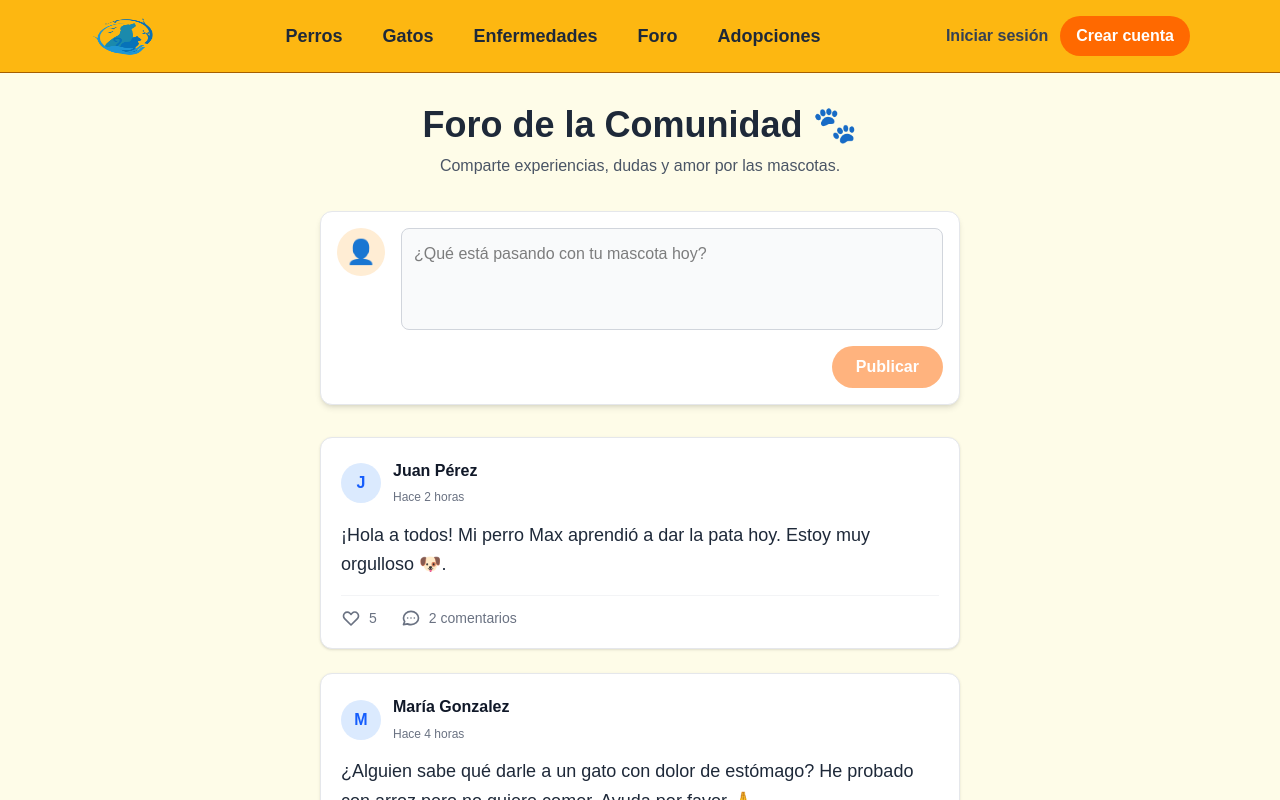
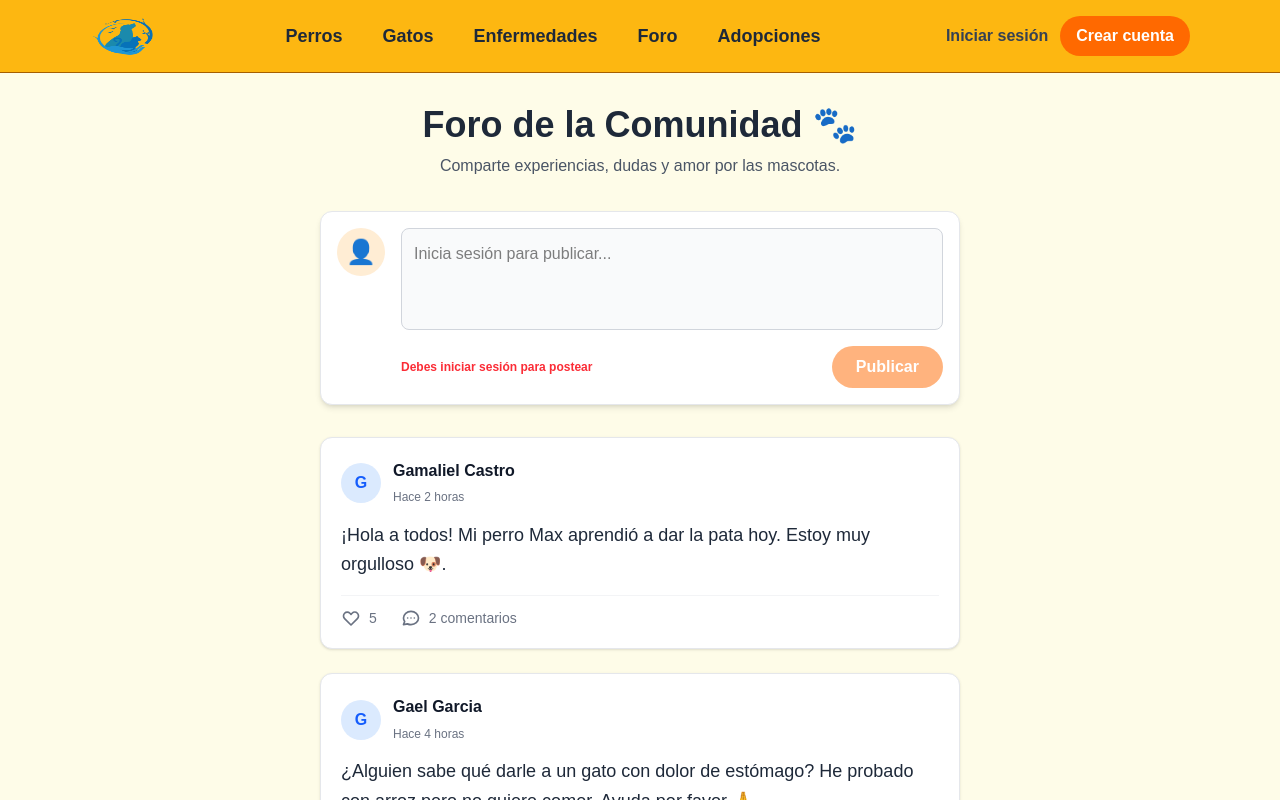
Before and after one commit to RicardoChavira1/prueba1, a Next.js app: page /dashboard/foro in a window 1280 px wide. Shown: the top 800 px of the page. Built offline with nearby package versions, Linux system fonts and the light colour scheme; no server answers.

Commit message:
Update page.tsx

```diff
--- a/app/dashboard/foro/page.tsx
+++ b/app/dashboard/foro/page.tsx
@@ -1,9 +1,11 @@
 "use client";
-import { useState } from "react";
+import { useState, useEffect } from "react";
 import Header from "@/Components/Header";
 import Link from "next/link";
+import { auth } from "../../../lib/firebase-client";
+import { onAuthStateChanged, User } from "firebase/auth";
 
-// Definimos una interfaz temporal para nuestros datos de prueba
+// Metodo para guardar
 type Post = {
   id: number;
   autor: string;
@@ -13,11 +15,11 @@ type Post = {
   comentarios: number;
 };
 
-// Datos de prueba (Hardcoded) para visualizar el diseño antes de usar Firebase
+// Datos de prueba (Hardcoded)
 const postsIniciales: Post[] = [
   {
     id: 1,
-    autor: "Juan Pérez",
+    autor: "Gamaliel Castro",
     contenido: "¡Hola a todos! Mi perro Max aprendió a dar la pata hoy. Estoy muy orgulloso 🐶.",
     fecha: "Hace 2 horas",
     likes: 5,
@@ -25,7 +27,7 @@ const postsIniciales: Post[] = [
   },
   {
     id: 2,
-    autor: "María Gonzalez",
+    autor: "Gael Garcia",
     contenido: "¿Alguien sabe qué darle a un gato con dolor de estómago? He probado con arroz pero no quiere comer. Ayuda por favor 🙏",
     fecha: "Hace 4 horas",
     likes: 12,
@@ -45,22 +47,40 @@ export default function ForoPage() {
   const [posts, setPosts] = useState<Post[]>(postsIniciales);
   const [nuevoPost, setNuevoPost] = useState("");
 
-  // Función simulada para agregar un post a la lista visualmente
+  // --- Estado para el usuario autenticado ---
+  const [user, setUser] = useState<User | null>(null);
+
+  // --- Detectar usuario al cargar la página ---
+  useEffect(() => {
+    const unsubscribe = onAuthStateChanged(auth, (currentUser) => {
+        setUser(currentUser);
+    });
+    return () => unsubscribe();
+  }, []);
+
   const handlePublicar = (e: React.FormEvent) => {
     e.preventDefault();
     if (!nuevoPost.trim()) return;
 
+    // --- LÓGICA: Determinar el nombre a mostrar ---
+    // 1. Si hay usuario y tiene nombre (displayName), usamos ese.
+    // 2. Si hay usuario pero no nombre, usamos el email.
+    // 3. Si no hay usuario (caso raro si proteges la ruta), ponemos "Anónimo".
+    const nombreAutor = user
+        ? (user.displayName || user.email?.split('@')[0] || "Usuario sin nombre")
+        : "Anónimo";
+
     const postTemporal: Post = {
       id: Date.now(),
-      autor: "Usuario Actual", // Esto luego vendrá de Firebase Auth
+      autor: nombreAutor, // ¡Aquí usamos el nombre real!
       contenido: nuevoPost,
       fecha: "Ahora mismo",
       likes: 0,
       comentarios: 0,
     };
 
-    setPosts([postTemporal, ...posts]); // Agregamos al inicio de la lista
-    setNuevoPost(""); // Limpiamos el input
+    setPosts([postTemporal, ...posts]);
+    setNuevoPost("");
   };
 
   return (
@@ -69,33 +89,40 @@ export default function ForoPage() {
 
       <main className="flex-grow container mx-auto px-4 py-8 max-w-2xl">
 
-        {/* Título de la Sección */}
         <div className="mb-8 text-center">
           <h1 className="text-4xl font-bold text-gray-800 mb-2">Foro de la Comunidad 🐾</h1>
           <p className="text-gray-600">Comparte experiencias, dudas y amor por las mascotas.</p>
         </div>
 
-        {/* --- ÁREA DE CREAR PUBLICACIÓN (INPUT) --- */}
+        {/* --- ÁREA DE CREAR PUBLICACIÓN --- */}
         <section className="bg-white p-4 rounded-xl shadow-md border border-gray-200 mb-8">
           <form onSubmit={handlePublicar}>
             <div className="flex gap-4">
-              {/* Avatar Simulado */}
-              <div className="w-12 h-12 rounded-full bg-orange-100 flex items-center justify-center text-2xl">
-                👤
+              <div className="w-12 h-12 rounded-full bg-orange-100 flex items-center justify-center text-2xl overflow-hidden">
+                {/* Si el usuario tiene foto, la mostramos, si no, un icono */}
+                {user?.photoURL ? (
+                    <img src={user.photoURL} alt="Avatar" className="w-full h-full object-cover" />
+                ) : (
+                    "👤"
+                )}
               </div>
               <div className="flex-grow">
                 <textarea
                   className="w-full p-3 border border-gray-300 rounded-lg focus:outline-none focus:ring-2 focus:ring-orange-400 resize-none bg-gray-50"
                   rows={3}
-                  placeholder="¿Qué está pasando con tu mascota hoy?"
+                  // Cambiamos el placeholder para que sea más personal
+                  placeholder={user ? `Hola ${user.displayName || 'amigo'}, ¿qué nos cuentas hoy?` : "Inicia sesión para publicar..."}
                   value={nuevoPost}
                   onChange={(e) => setNuevoPost(e.target.value)}
+                  // Deshabilitamos si no hay usuario logueado
+                  disabled={!user}
                 ></textarea>
-                <div className="flex justify-end mt-2">
+                <div className="flex justify-between items-center mt-2">
+                  {!user && <span className="text-xs text-red-500 font-semibold">Debes iniciar sesión para postear</span>}
                   <button
                     type="submit"
-                    className="bg-orange-500 text-white font-bold py-2 px-6 rounded-full hover:bg-orange-600 transition duration-150 disabled:opacity-50"
-                    disabled={!nuevoPost.trim()}
+                    className="bg-orange-500 text-white font-bold py-2 px-6 rounded-full hover:bg-orange-600 transition duration-150 disabled:opacity-50 ml-auto"
+                    disabled={!nuevoPost.trim() || !user}
                   >
                     Publicar
                   </button>
@@ -105,14 +132,13 @@ export default function ForoPage() {
           </form>
         </section>
 
-        {/* --- FEED DE PUBLICACIONES (LISTA) --- */}
+        {/* --- FEED DE PUBLICACIONES --- */}
         <section className="space-y-6">
           {posts.map((post) => (
             <article key={post.id} className="bg-white p-5 rounded-xl shadow-sm border border-gray-200 hover:shadow-md transition-shadow duration-200">
 
-              {/* Cabecera del Post */}
               <div className="flex items-center gap-3 mb-3">
-                <div className="w-10 h-10 rounded-full bg-blue-100 flex items-center justify-center font-bold text-blue-600">
+                <div className="w-10 h-10 rounded-full bg-blue-100 flex items-center justify-center font-bold text-blue-600 uppercase">
                   {post.autor.charAt(0)}
                 </div>
                 <div>
@@ -121,12 +147,10 @@ export default function ForoPage() {
                 </div>
               </div>
 
-              {/* Contenido del Post */}
               <p className="text-gray-800 text-lg mb-4 whitespace-pre-wrap leading-relaxed">
                 {post.contenido}
               </p>
 
-              {/* Acciones (Likes, Comentarios) */}
               <div className="flex items-center gap-6 border-t border-gray-100 pt-3 text-gray-500">
                 <button className="flex items-center gap-2 hover:text-red-500 transition-colors group">
                   <svg className="w-5 h-5 group-hover:scale-110 transition-transform" fill="none" stroke="currentColor" viewBox="0 0 24 24">
```
